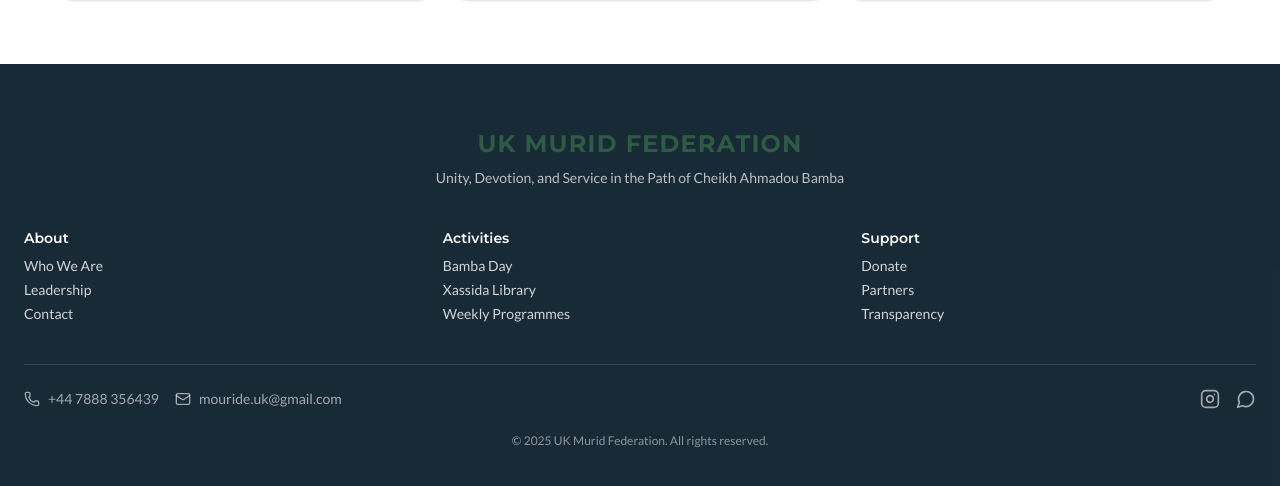
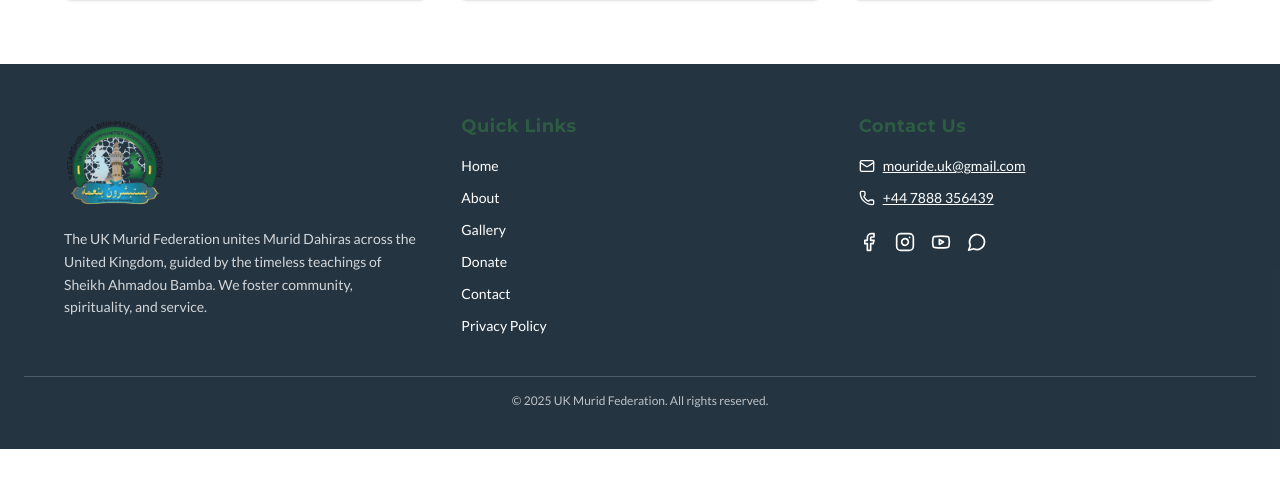
Before and after one commit to bashirseye28/uk-murid-federation, a Next.js app: page /donate in a window 1280 px wide. Shown: the part 1509-1995 px from the top of the page. After the commit the page ends 1958 px from the top, so only its background shows below. Built offline with nearby package versions, Linux system fonts and the light colour scheme.

Commit message:
text corrected like name of Sheikh Ahmadu Bamba

```diff
--- a/package.json
+++ b/package.json
@@ -18,6 +18,7 @@
     "next": "^15.3.2",
     "react": "^18",
     "react-dom": "^18",
+    "react-icons": "^5.5.0",
     "resend": "^4.5.1",
     "stripe": "^18.1.0"
   },
--- a/src/app/layout.tsx
+++ b/src/app/layout.tsx
@@ -23,9 +23,9 @@
 export const metadata: Metadata = {
   title: 'UK Murid Federation',
   description:
-    'Official website of the UK Murid Communities Federation, promoting the teachings of Cheikh Ahmadou Bamba and uniting Murid Dahiras across the United Kingdom.',
+    'Official website of the UK Murid Communities Federation, promoting the teachings of Sheikh Ahmadou Bamba and uniting Murid Dahiras across the United Kingdom.',
   keywords: [
-    'Murid', 'Cheikh Ahmadou Bamba', 'Touba', 'Magal', 'UK Murid Federation',
+    'Murid', 'Sheikh Ahmadou Bamba', 'Touba', 'Magal', 'UK Murid Federation',
     'Bamba Day', 'Addiya', 'Dahira', 'Islam UK', 'Muridiyya', 'Sufism', 'Xassida'
   ],
   authors: [{ name: 'UK Murid Federation' }],
@@ -34,7 +34,7 @@
   openGraph: {
     title: 'UK Murid Federation',
     description:
-      'Connecting Murid Dahiras in the UK to the spiritual legacy of Cheikh Ahmadou Bamba.',
+      'Connecting Murid Dahiras in the UK to the spiritual legacy of Sheikh Ahmadou Bamba.',
     url: 'https://ukmurid.org',
     siteName: 'UK Murid Federation',
     images: [
--- a/src/components/About/AboutHero.tsx
+++ b/src/components/About/AboutHero.tsx
@@ -35,7 +35,7 @@
           About Us - Who We Are
         </h1>
         <p className="text-white/80 text-base md:text-lg">
-          Learn more about our mission to unite Murid Dahiras across the United Kingdom and promote the teachings of Cheikh Ahmadou Bamba.
+          Learn more about our mission to unite Murid Dahiras across the United Kingdom and promote the teachings of Sheikh Ahmadou Bamba.
         </p>
       </div>
     </motion.section>
--- a/src/components/About/MissionVision.tsx
+++ b/src/components/About/MissionVision.tsx
@@ -32,7 +32,7 @@
             <h3 className="text-xl font-semibold text-mourid-green">Our Mission</h3>
           </div>
           <p className="text-slate-700 text-sm md:text-base leading-relaxed">
-            To uphold and spread the teachings of Cheikh Ahmadou Bamba, promote spiritual growth,
+            To uphold and spread the teachings of Sheikh Ahmadou Bamba, promote spiritual growth,
             Islamic education, and foster unity, solidarity, and mutual support among Murid Dahiras
             and the wider community across the United Kingdom.
           </p>
--- a/src/components/About/WhoWeAre.tsx
+++ b/src/components/About/WhoWeAre.tsx
@@ -20,7 +20,7 @@
           <p className="text-slate-700 text-sm md:text-base leading-relaxed">
             The UK Murid Federation is a unifying body for Murid Dahiras across
             the United Kingdom. Our mission is to uphold the teachings and
-            spiritual legacy of Cheikh Ahmadou Bamba, promote Islamic values,
+            spiritual legacy of Sheikh Ahmadou Bamba, promote Islamic values,
             and foster unity and cooperation among Murid communities.
           </p>
           <p className="text-slate-700 text-sm md:text-base mt-4 leading-relaxed">
--- a/src/components/Donate/DonateHero.tsx
+++ b/src/components/Donate/DonateHero.tsx
@@ -41,7 +41,7 @@
 
         <p className="text-white/80 text-base md:text-lg mb-6">
           Your donation strengthens our community and furthers our mission to
-          promote the teachings of Cheikh Ahmadou Bamba across the UK.
+          promote the teachings of Sheikh Ahmadou Bamba across the UK.
         </p>
 
         {/* Campaign badge */}
--- a/src/components/Footer/Footer.tsx
+++ b/src/components/Footer/Footer.tsx
@@ -1,84 +1,143 @@
 'use client'
 
-import Link from 'next/link'
-import { Mail, Phone, Instagram, MessageCircle } from 'lucide-react'
-import BackToTop from '@/components/Footer/BackToTop'
+import Image from 'next/image';
+import Link from 'next/link';
+import {
+  Facebook,
+  Instagram,
+  Youtube,
+  MessageCircle,
+  Mail,
+  Phone,
+} from 'lucide-react';
+import BackToTop from '@/components/Footer/BackToTop'; // ✅ Import your BackToTop component
 
 export default function Footer() {
+  const currentYear = new Date().getFullYear();
+
   return (
-    <footer className="relative bg-mourid-navy/95 text-white pt-16 pb-10">
+    <footer className="bg-mourid-navy/90 text-white pt-12 pb-10 px-6 relative">
       {/* Back to Top */}
       <BackToTop />
 
-      <div className="max-w-7xl mx-auto px-6">
-        {/* Branding & Motto */}
-        <div className="text-center mb-10">
-          <h2 className="text-xl md:text-2xl font-bold tracking-wider mb-2">
-            UK MURID FEDERATION
-          </h2>
-          <p className="text-white/70 max-w-xl mx-auto text-sm">
-            Unity, Devotion, and Service in the Path of Cheikh Ahmadou Bamba
+      <div className="max-w-6xl mx-auto grid grid-cols-1 md:grid-cols-3 gap-10">
+        {/* Column 1: Logo + About */}
+        <div>
+          <Image
+            src="/logo.png" // ✅ replace with your logo path
+            alt="UK Murid Federation Logo"
+            width={100}
+            height={100}
+            className="mb-4"
+          />
+          <p className="text-sm text-white/80 leading-relaxed">
+            The UK Murid Federation unites Murid Dahiras across the United Kingdom,
+            guided by the timeless teachings of Sheikh Ahmadou Bamba. We foster community, spirituality, and service.
           </p>
         </div>
 
-        {/* Navigation Grid */}
-        <div className="grid grid-cols-2 md:grid-cols-3 gap-6 text-sm text-white/80 mb-10 text-center md:text-left">
-          <div>
-            <h3 className="font-semibold text-white mb-2">About</h3>
-            <ul className="space-y-1">
-              <li><Link href="/about" className="hover:text-mourid-green transition">Who We Are</Link></li>
-              <li><Link href="/contact" className="hover:text-mourid-green transition">Leadership</Link></li>
-              <li><Link href="/contact" className="hover:text-mourid-green transition">Contact</Link></li>
-            </ul>
-          </div>
+        {/* Column 2: Quick Links */}
+        <div>
+          <h4 className="text-lg font-bold mb-4 tracking-wide">Quick Links</h4>
+          <ul className="space-y-3 text-sm">
+            <li>
+              <Link href="/" className="hover:underline focus:outline-none focus:ring-2 focus:ring-mourid-green rounded">
+                Home
+              </Link>
+            </li>
+            <li>
+              <Link href="/about" className="hover:underline focus:outline-none focus:ring-2 focus:ring-mourid-green rounded">
+                About
+              </Link>
+            </li>
+            <li>
+              <Link href="/gallery" className="hover:underline focus:outline-none focus:ring-2 focus:ring-mourid-green rounded">
+                Gallery
+              </Link>
+            </li>
+            <li>
+              <Link href="/donate" className="hover:underline focus:outline-none focus:ring-2 focus:ring-mourid-green rounded">
+                Donate
+              </Link>
+            </li>
+            <li>
+              <Link href="/contact" className="hover:underline focus:outline-none focus:ring-2 focus:ring-mourid-green rounded">
+                Contact
+              </Link>
+            </li>
+            <li>
+              <Link href="/privacy" className="hover:underline focus:outline-none focus:ring-2 focus:ring-mourid-green rounded">
+                Privacy Policy
+              </Link>
+            </li>
+          </ul>
+        </div>
 
-          <div>
-            <h3 className="font-semibold text-white mb-2">Activities</h3>
-            <ul className="space-y-1">
-              <li><Link href="/bamba-day" className="hover:text-mourid-green transition">Bamba Day</Link></li>
-              <li><Link href="/library" className="hover:text-mourid-green transition">Xassida Library</Link></li>
-              <li><Link href="/programmes" className="hover:text-mourid-green transition">Weekly Programmes</Link></li>
-            </ul>
-          </div>
+        {/* Column 3: Contact & Social */}
+        <div>
+          <h4 className="text-lg font-bold mb-4 tracking-wide">Contact Us</h4>
+          <p className="text-sm mb-3 flex items-center gap-2">
+            <Mail size={16} aria-hidden="true" />
+            <a href="mailto:mouride.uk@gmail.com" className="underline hover:text-mourid-green focus:outline-none focus:ring-2 focus:ring-mourid-green rounded">
+              mouride.uk@gmail.com
+            </a>
+          </p>
+          <p className="text-sm mb-4 flex items-center gap-2">
+            <Phone size={16} aria-hidden="true" />
+            <a href="tel:+447888356439" className="underline hover:text-mourid-green focus:outline-none focus:ring-2 focus:ring-mourid-green rounded">
+              +44 7888 356439
+            </a>
+          </p>
 
-          <div>
-            <h3 className="font-semibold text-white mb-2">Support</h3>
-            <ul className="space-y-1">
-              <li><Link href="/donate" className="hover:text-mourid-green transition">Donate</Link></li>
-              <li><Link href="/partners" className="hover:text-mourid-green transition">Partners</Link></li>
-              <li><Link href="/transparency" className="hover:text-mourid-green transition">Transparency</Link></li>
-            </ul>
+          <div className="flex space-x-4 mt-6">
+            <a
+              href="https://www.facebook.com/people/UK-Murid-Communities-Federation-Cic/100089097771167/"
+              target="_blank"
+              rel="noopener noreferrer"
+              aria-label="Facebook"
+              title="Facebook"
+              className="hover:text-mourid-green transition"
+            >
+              <Facebook className="w-5 h-5" aria-hidden="true" />
+            </a>
+            <a
+              href="https://www.instagram.com/yastabshiruna_uk_murid_federal/?igsh=MWRnOXIxMjMyeW82cA%3D%3D#"
+              target="_blank"
+              rel="noopener noreferrer"
+              aria-label="Instagram"
+              title="Instagram"
+              className="hover:text-mourid-green transition"
+            >
+              <Instagram className="w-5 h-5" aria-hidden="true" />
+            </a>
+            <a
+              href="https://www.youtube.com/@YASTABSHIRUNAUKTV-zu2ur"
+              target="_blank"
+              rel="noopener noreferrer"
+              aria-label="YouTube"
+              title="YouTube"
+              className="hover:text-mourid-green transition"
+            >
+              <Youtube className="w-5 h-5" aria-hidden="true" />
+            </a>
+            <a
+              href="https://wa.me/447888356439"
+              target="_blank"
+              rel="noopener noreferrer"
+              aria-label="WhatsApp"
+              title="WhatsApp"
+              className="hover:text-mourid-green transition"
+            >
+              <MessageCircle className="w-5 h-5" aria-hidden="true" />
+            </a>
           </div>
         </div>
+      </div>
 
-        {/* Contact & Social Icons */}
-        <div className="flex flex-col md:flex-row justify-between items-center gap-4 border-t border-white/10 pt-6 text-sm text-white/60">
-          <div className="flex flex-col md:flex-row items-center gap-4">
-            <div className="flex items-center gap-2">
-              <Phone size={16} />
-              <span>+44 7888 356439</span>
-            </div>
-            <div className="flex items-center gap-2">
-              <Mail size={16} />
-              <span>mouride.uk@gmail.com</span>
-            </div>
-          </div>
-
-          <div className="flex items-center gap-4">
-            <Link href="#" aria-label="Instagram" className="hover:text-white transition">
-              <Instagram size={20} />
-            </Link>
-            <Link href="#" aria-label="WhatsApp" className="hover:text-white transition">
-              <MessageCircle size={20} />
-            </Link>
-          </div>
-        </div>
-
-        {/* Copyright */}
-        <div className="text-center text-xs text-white/50 mt-6">
-          © 2025 UK Murid Federation. All rights reserved.
-        </div>
+      {/* Footer Bottom */}
+      <div className="border-t border-white/20 mt-10 pt-4 text-center text-xs text-white/70">
+        © {currentYear} UK Murid Federation. All rights reserved.
       </div>
     </footer>
-  )
+  );
 }
--- a/src/components/Home/Hero.tsx
+++ b/src/components/Home/Hero.tsx
@@ -30,7 +30,7 @@
         </h1>
 
         <p className="mt-4 text-sm sm:text-lg md:text-xl text-white/90 max-w-2xl mx-auto">
-          Uniting all Mourid Dahiras in the United Kingdom to honour the teachings of Cheikh Ahmadou Bamba.
+          Uniting all Mourid Dahiras in the United Kingdom to honour the teachings of Sheikh Ahmadou Bamba.
         </p>
 
         <div className="mt-6 flex flex-col sm:flex-row justify-center gap-4">
```
Also changed, not shown: src/components/Home/AboutPreview.tsx (+8 -6 lines), 1 other file (tests, documents, lock files or other folders).
